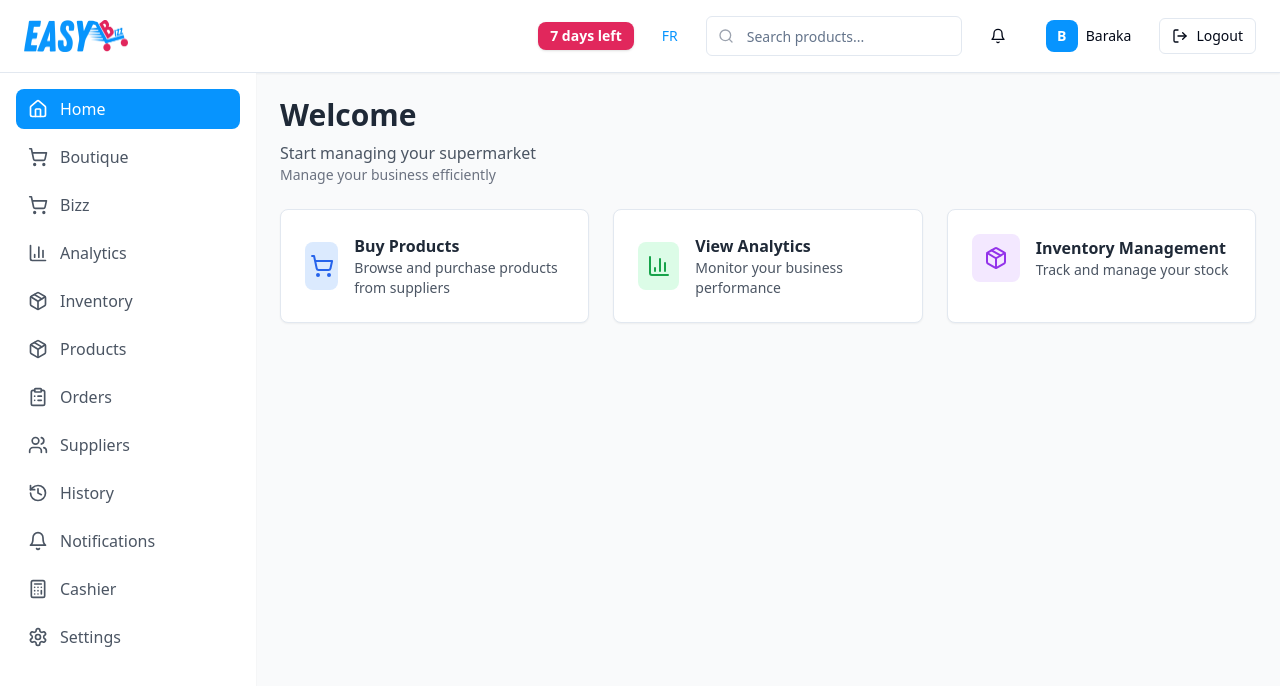
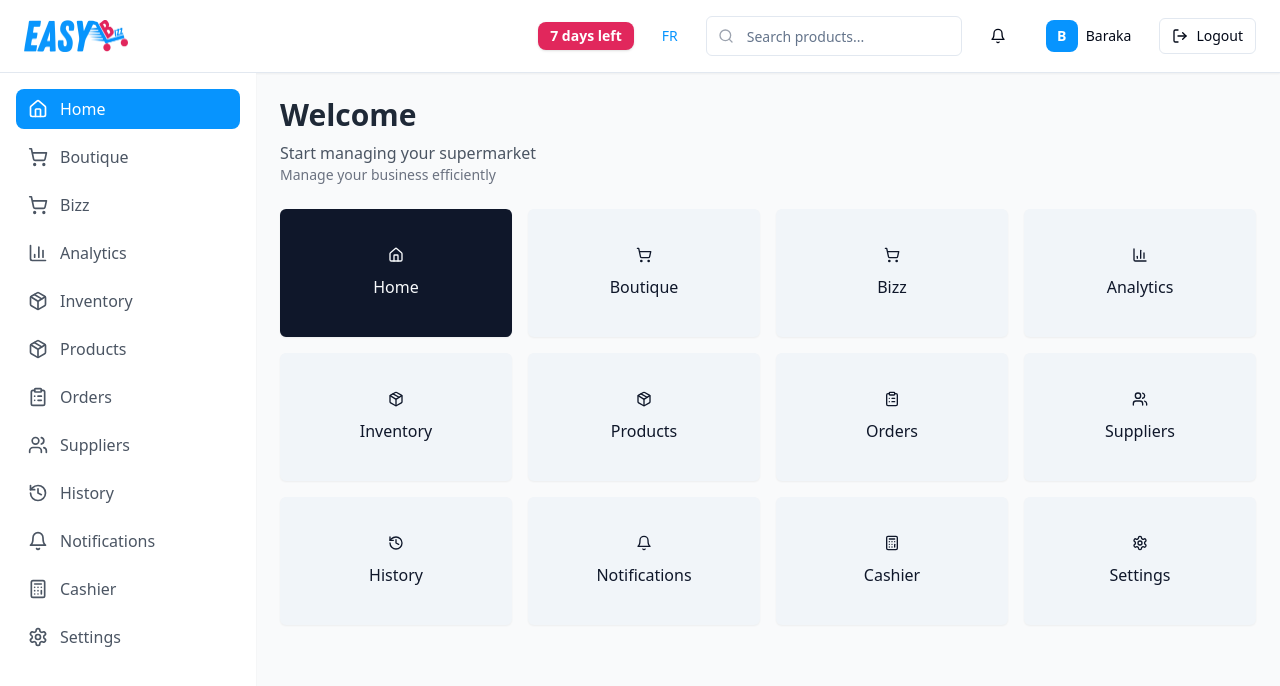
Before and after one commit to PiKa19/easybizz-smart-connect, a React (Vite) app: page /dashboard in a window 1280 px wide. Shown: the top 686 px of the page. Built offline with nearby package versions, Linux system fonts and the light colour scheme.

Commit message:
Add home section navigation buttons
Added buttons in the home section of `src/components/Dashboard.tsx` to correspond to each item in the left navigation bar.

```diff
--- a/src/components/Dashboard.tsx
+++ b/src/components/Dashboard.tsx
@@ -87,6 +87,24 @@ const Dashboard = ({ onLogout }: DashboardProps) => {
               <p className="text-sm text-gray-500">{t('dashboard_subtitle')}</p>
             </div>
 
+            {/* --- New Navigation Buttons --- */}
+            <div className="grid grid-cols-2 md:grid-cols-3 lg:grid-cols-4 gap-4">
+              {menuItems.map((item) => (
+                <Button
+                  key={item.id}
+                  variant={activeSection === item.id ? "default" : "secondary"}
+                  className="flex flex-col items-center justify-center py-6 gap-2 shadow-sm h-32"
+                  onClick={() => setActiveSection(item.id)}
+                >
+                  <item.icon className="w-7 h-7 mb-1" />
+                  <span className="text-base font-medium">{item.label}</span>
+                </Button>
+              ))}
+            </div>
+            {/* --- End Navigation Buttons --- */}
+
+            {/* Optionally, keep the original 3 cards below or remove if you want only the navigation buttons */}
+            {/*
             <div className="grid grid-cols-1 md:grid-cols-2 lg:grid-cols-3 gap-6">
               <Card className="hover:shadow-lg transition-shadow cursor-pointer" onClick={() => setActiveSection('bizz')}>
                 <CardContent className="p-6">
@@ -130,6 +148,7 @@ const Dashboard = ({ onLogout }: DashboardProps) => {
                 </CardContent>
               </Card>
             </div>
+            */}
           </div>
         );
 
```
